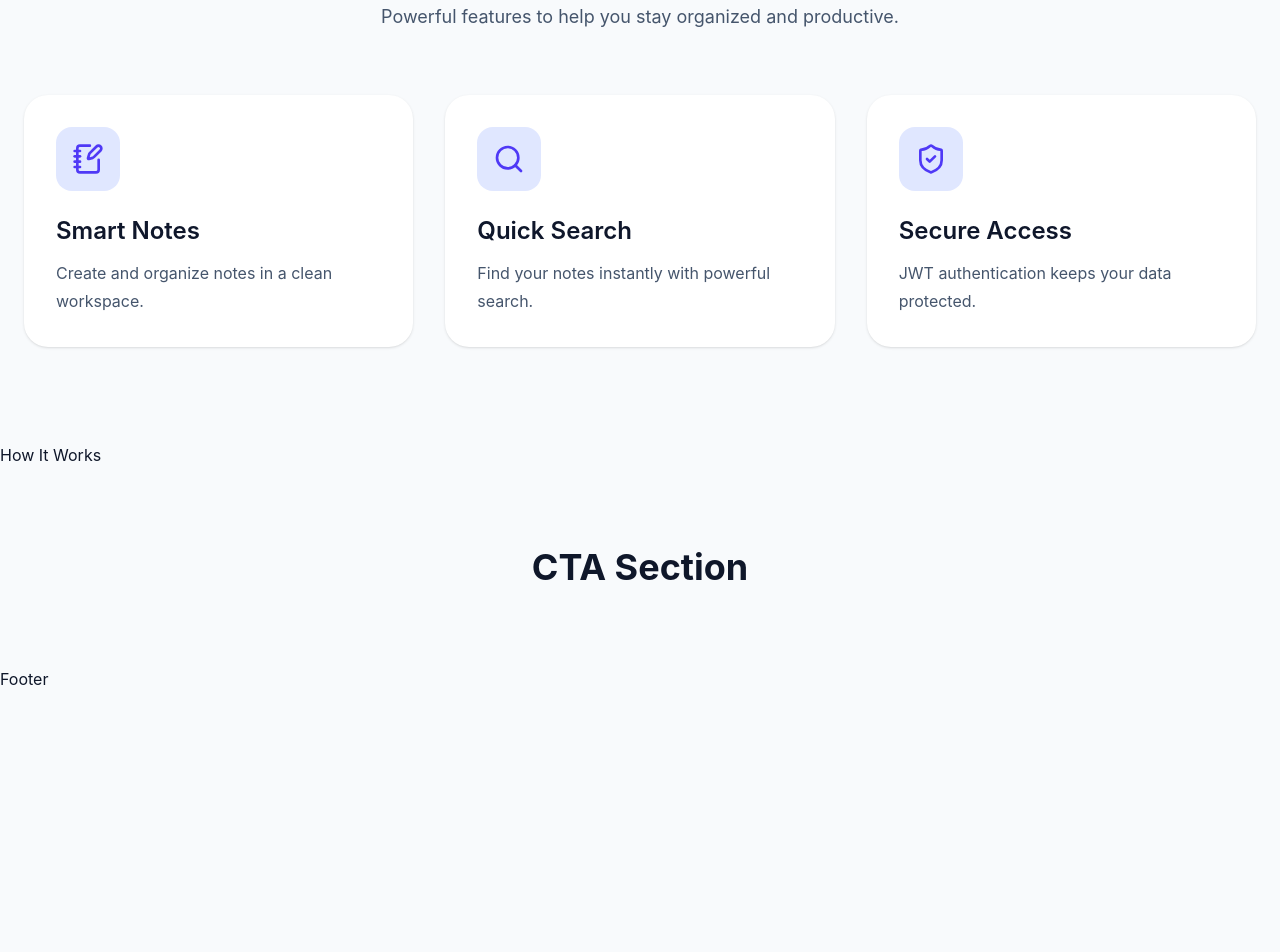
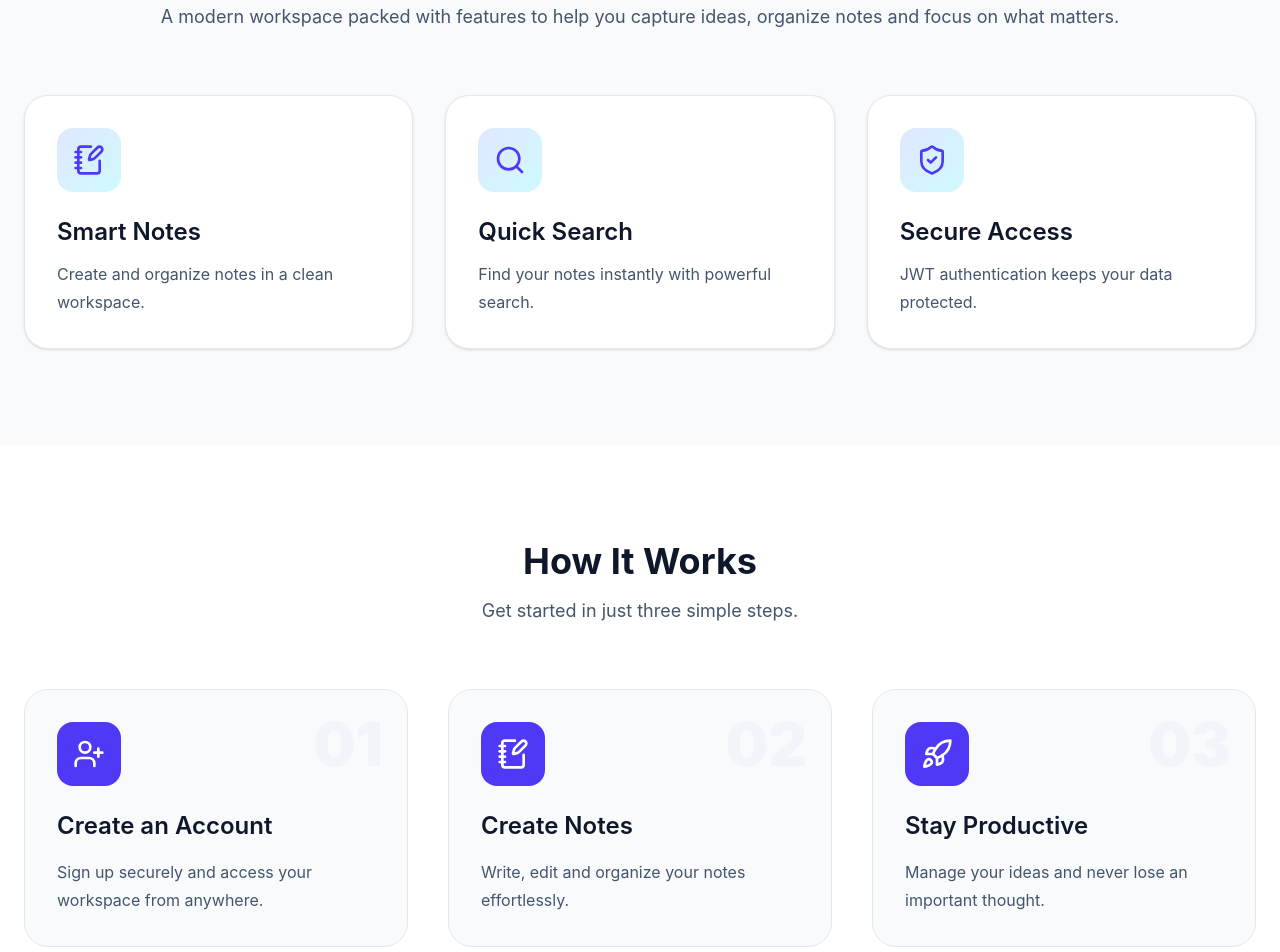
Before and after one commit to saturn657/NoteNest-App, a React (Vite) app in the folder client/: page / in a window 1280 px wide. Shown: the part 1340-2292 px from the top of the page. Before the commit the page ends 2031 px from the top, so only its background shows below. Built offline with nearby package versions, Linux system fonts and the light colour scheme.

Commit message:
Create how it works section

```diff
--- a/client/src/components/home/Features.jsx
+++ b/client/src/components/home/Features.jsx
@@ -25,11 +25,10 @@ function Features() {
 
         <div className="text-center">
           <h2 className="text-4xl font-bold text-slate-900">
-            Everything You Need
-          </h2>
+            Everything You Need to Stay Productive          </h2>
 
           <p className="mt-4 text-lg text-slate-600">
-            Powerful features to help you stay organized and productive.
+            A modern workspace packed with features to help you capture ideas, organize notes and focus on what matters.
           </p>
         </div>
 
@@ -41,11 +40,9 @@ function Features() {
             return (
               <div
                 key={index}
-                className="rounded-3xl bg-white p-8 shadow-sm transition duration-300 hover:-translate-y-2 hover:shadow-xl"
-              >
+                className="group rounded-3xl border border-slate-200 bg-white p-8 shadow-sm transition-all duration-300 hover:-translate-y-3 hover:border-indigo-200 hover:shadow-2xl"              >
 
-                <div className="mb-6 inline-flex rounded-2xl bg-indigo-100 p-4">
-                  <Icon className="h-8 w-8 text-indigo-600" />
+                <div className="mb-6 inline-flex rounded-2xl bg-linear-to-br from-indigo-100 to-cyan-100 p-4 transition-transform duration-300 group-hover:rotate-6 group-hover:scale-110">                  <Icon className="h-8 w-8 text-indigo-600" />
                 </div>
 
                 <h3 className="text-2xl font-semibold text-slate-900">
--- a/client/src/components/home/HowItWorks.jsx
+++ b/client/src/components/home/HowItWorks.jsx
@@ -1,5 +1,90 @@
+import { UserPlus, NotebookPen, Rocket } from "lucide-react";
+
+const steps = [
+  {
+    icon: UserPlus,
+    title: "Create an Account",
+    description: "Sign up securely and access your workspace from anywhere."
+  },
+  {
+    icon: NotebookPen,
+    title: "Create Notes",
+    description: "Write, edit and organize your notes effortlessly."
+  },
+  {
+    icon: Rocket,
+    title: "Stay Productive",
+    description: "Manage your ideas and never lose an important thought."
+  }
+];
+
 function HowItWorks() {
-  return <div>How It Works</div>;
+  return (
+    <section className="bg-white py-24">
+
+      <div className="mx-auto max-w-7xl px-6">
+
+        <div className="text-center">
+
+          <h2 className="text-4xl font-bold text-slate-900">
+            How It Works
+          </h2>
+
+          <p className="mt-4 text-lg text-slate-600">
+            Get started in just three simple steps.
+          </p>
+
+        </div>
+
+        <div className="mt-16 grid gap-10 md:grid-cols-3">
+
+          {steps.map((step,index)=>{
+
+            const Icon=step.icon;
+
+            return(
+
+              <div
+                key={index}
+                className="relative rounded-3xl border border-slate-200 bg-slate-50 p-8 transition-all duration-300 hover:-translate-y-2 hover:shadow-xl"
+              >
+
+                <div className="mb-6 flex h-16 w-16 items-center justify-center rounded-2xl bg-indigo-600 text-white">
+
+                  <Icon size={32}/>
+
+                </div>
+
+                <h3 className="text-2xl font-semibold text-slate-900">
+
+                  {step.title}
+
+                </h3>
+
+                <p className="mt-4 leading-7 text-slate-600">
+
+                  {step.description}
+
+                </p>
+
+                <div className="absolute right-6 top-6 text-6xl font-black text-slate-100">
+
+                  0{index+1}
+
+                </div>
+
+              </div>
+
+            );
+
+          })}
+
+        </div>
+
+      </div>
+
+    </section>
+  );
 }
 
 export default HowItWorks;
```
